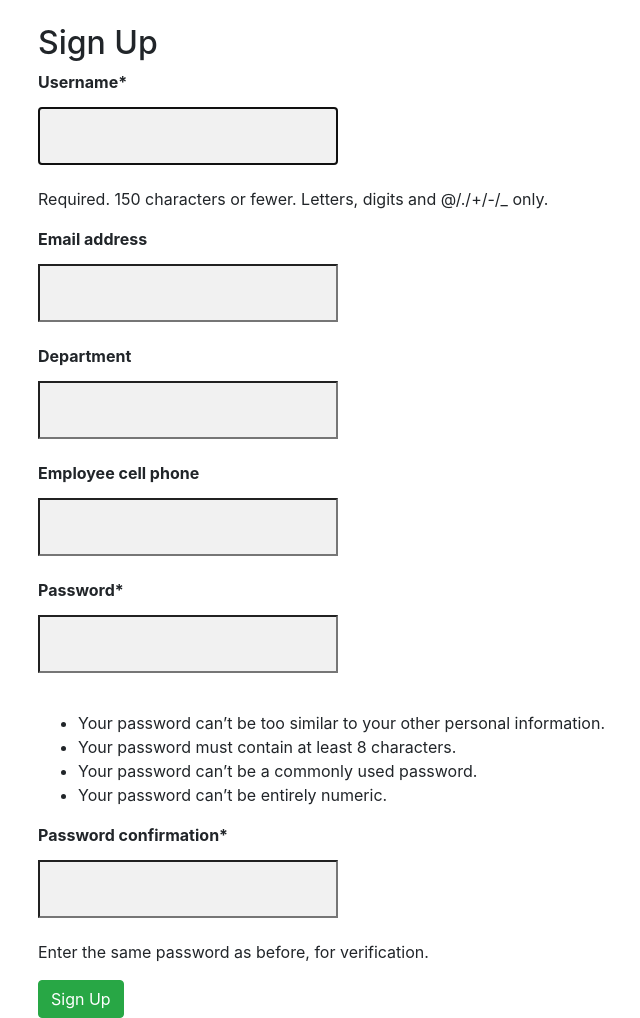
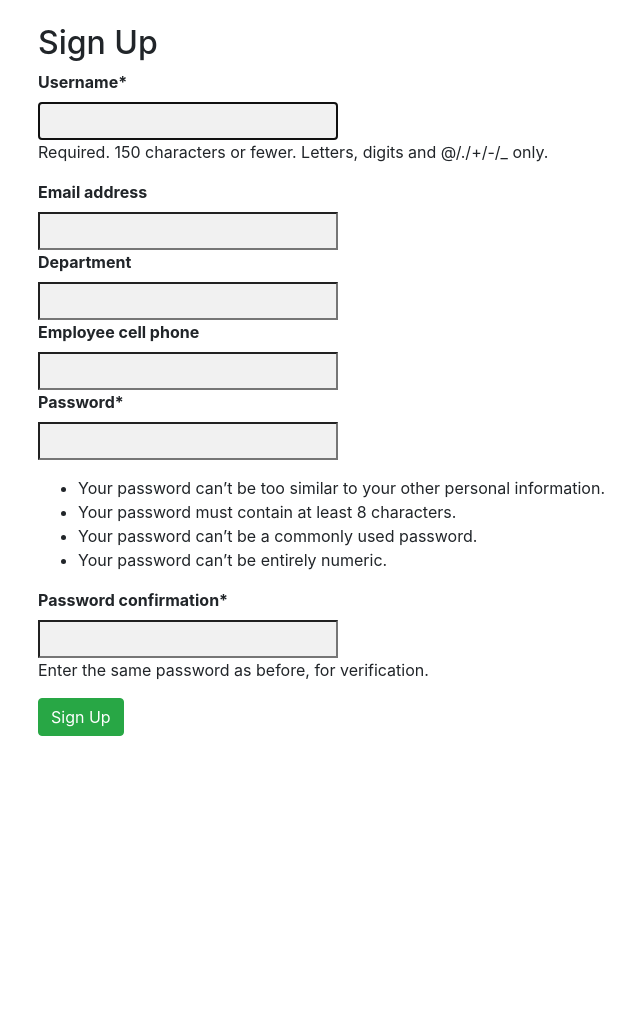
Before and after one commit to jaswinder-kaur/Assign1_ISQA8210, a Django app: page /users/signup/ in a window 1280 px wide. Shown: the part 56-1074 px from the top of the page, without its empty margins (47-687 px from the left). After the commit the page ends 792 px from the top, so only its background shows below. Run offline with Django 3.2, Linux system fonts and the light colour scheme; some libraries are stand-ins or nearby versions.

Commit message:
Update signup.html

```diff
--- a/clientms/templates/signup.html
+++ b/clientms/templates/signup.html
@@ -11,7 +11,7 @@
 <form method="post">
   <style>
      label { font-weight: bold !important; }
-     input {width: 300px; padding: 15px; margin: 5px 0 22px 0; display: inline-block; background: #f1f1f1;}
+     input {width: 300px; padding: 5px;  display: inline-block; background: #f1f1f1;}
  </style>
   {% csrf_token %}
   {{ form|crispy }}
```
